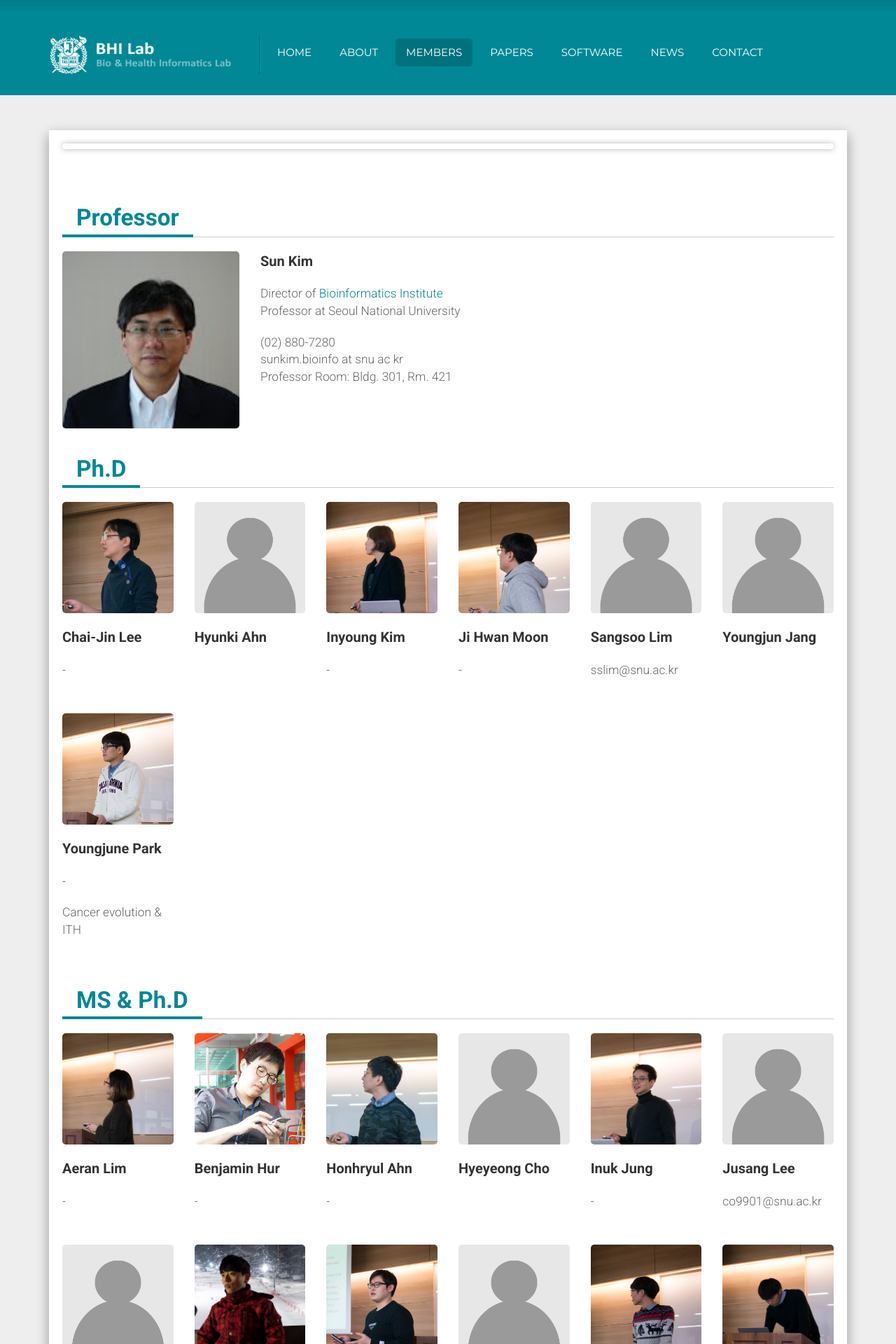
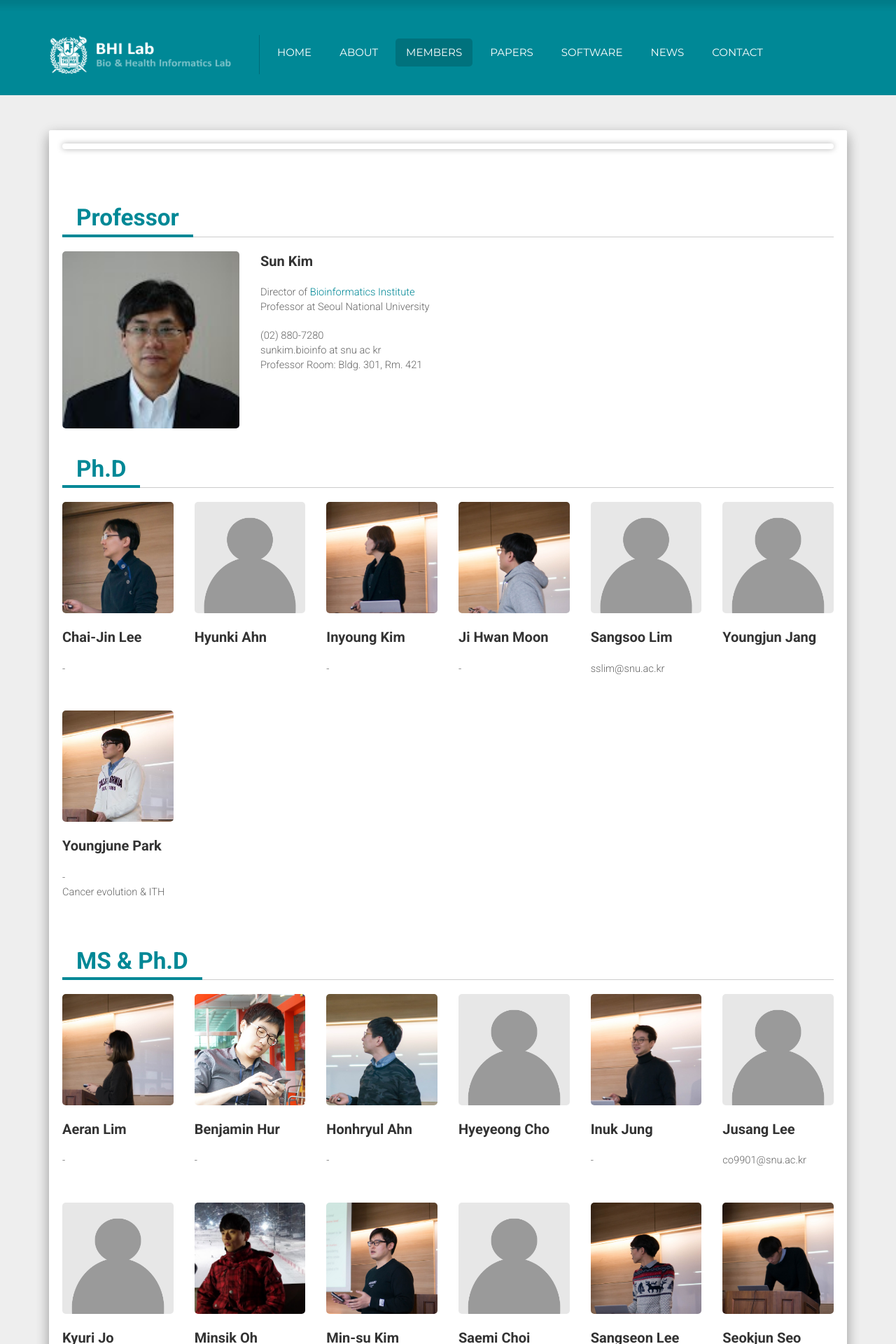
Before and after one commit to solanoon/bhi-kimlab.github.io, a Jekyll site: the page built from members.md, in a window 1280 px wide. Shown: the top 1920 px of the page at 70% size. Built offline with Jekyll 4.4.1, drawn with Linux system fonts in a browser that asks for light colours; nearby versions of some CDN libraries.

Commit message:
minor member layout mod

```diff
--- a/_includes/member_thumb.html
+++ b/_includes/member_thumb.html
@@ -13,8 +13,7 @@
       </div>
       {% endif %}
       <div class="member_desc"><span class="name"><a href="..{{ member.url }}">{{ member.title }}</a></span></div>
-      <div class="member_desc">{{ member.contact }}</div>
-      <div class="member_desc">{{ member.summary }}</div>
+      <div class="member_desc">{{ member.contact }}<br>{{ member.summary }}</div>
     </div>
     {% assign idx=idx | plus:1 %}
     {% assign mo= idx|modulo:6 %}
--- a/static/css/main.css
+++ b/static/css/main.css
@@ -288,7 +288,7 @@ filter: progid:DXImageTransform.Microsoft.gradient( startColorstr='#00000000', e
 
 .member_img { margin-bottom: 20px; border-radius: 5px; background-image: url(../img/member/unknown.png); }
 .member_img .active_img { max-width: 100%; min-width: 100%; }
-.member_desc { color:#666; font-size: 13pt; margin-bottom: 20px; }
+.member_desc { color:#666; font-size: 11pt; margin-bottom: 20px; }
 .member_desc .name a { color:#333; font-size: 15pt; font-weight: bold; }
 .member_desc .name a:hover { color:#008896; }
 
```
